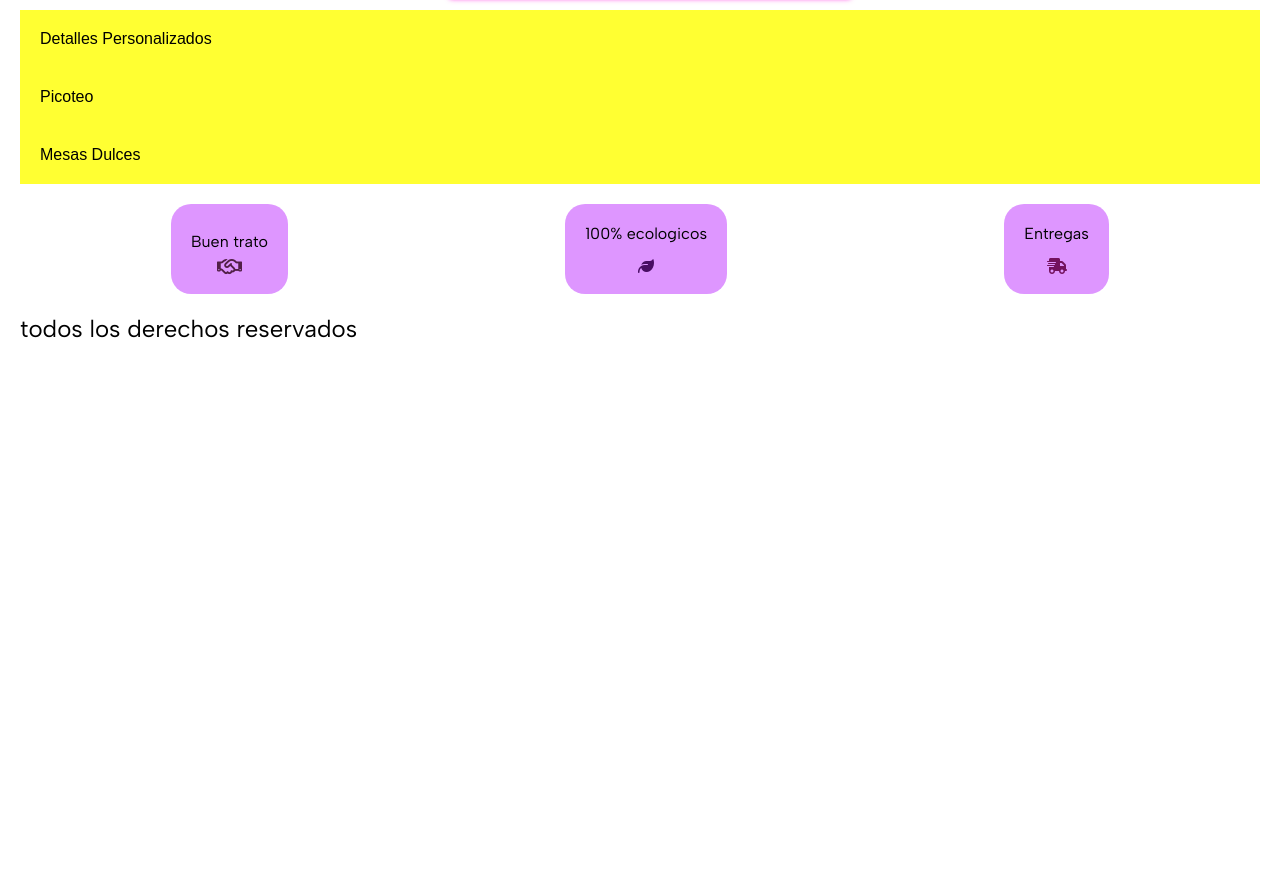
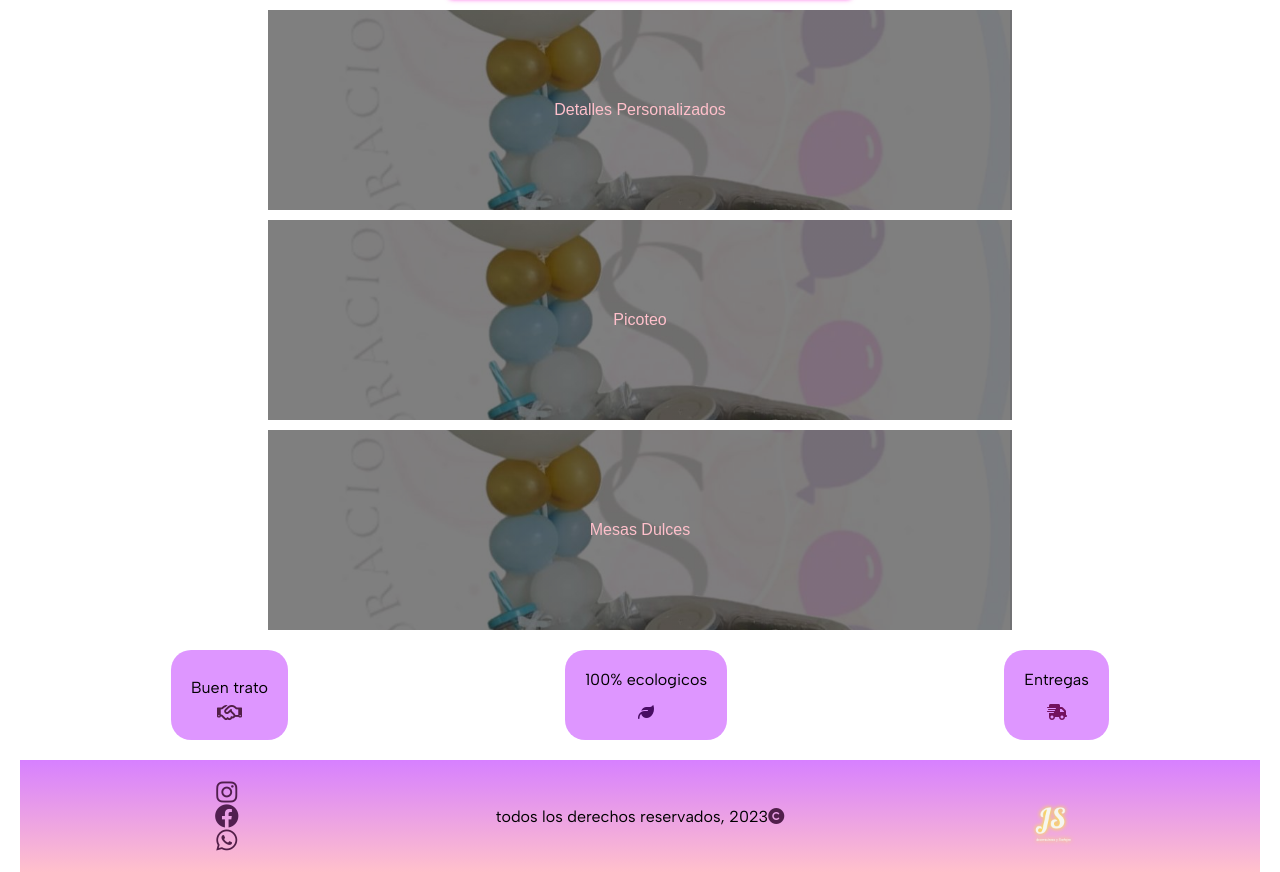
Before and after one commit to Jwruiz/agencia-festejos, a plain HTML site: page index.html in a window 1280 px wide. Shown: the part 1069-1941 px from the top of the page. Before the commit the page ends 1412 px from the top, so only its background shows below. Drawn offline with Linux system fonts and the light colour scheme.

Commit message:
incorporacion de footer, y estilos finales

```diff
--- a/css/accordeon.css
+++ b/css/accordeon.css
@@ -1,20 +1,59 @@
+.accordeon_contiener{
+  display: flex;
+  flex-direction: column;
+  align-items: center;
+  justify-content: center;
+  gap: 10px;
+
+}
 .accordeon{
   background-color: rgba(255, 255, 0, 0.802);
-  color: black;
+  color: pink;
   cursor: pointer;
   padding: 20px;
-  width: 100%;
+  width: 60%;
   border: none;
-  text-align: left;
+  /* text-align: left; */
   outline: none;
   font-size: 16px;
   transition: all 1s ease-in-out;
+  display: flex;
+  align-items: center;
+  justify-content: center;
+
 }
 .active, .accordeon:hover{
   background-color: rgba(174, 0, 255, 0.41);
   transition: 1s;
   color: white;
   transition: all 1s ease-in-out;
+}
+.acc1{
+  background-image: linear-gradient(to right, rgb(0 0 0 / .5), rgb(0 0 0 / .5)), url(../img/fd.jpeg);
+  height: 200px;
+  display: flex;
+  justify-content: center;
+  align-items: center;
+  background-size: cover;
+  background-position: center;
+}
+.acc2{
+  background-image: linear-gradient(to right, rgb(0 0 0 / .5), rgb(0 0 0 / .5)), url(../img/fd.jpeg);
+  height: 200px;
+  display: flex;
+  justify-content: center;
+  align-items: center;
+  background-size: cover;
+  background-position: center;
+}
+.acc3{
+  background-image: linear-gradient(to right, rgb(0 0 0 / .5), rgb(0 0 0 / .5)), url(../img/fd.jpeg);
+  height: 200px;
+  display: flex;
+  justify-content: center;
+  align-items: center;
+  background-size: cover;
+  background-position: center;
 }
 .panel {
   padding: 0px 20px;
@@ -42,6 +81,10 @@
   width: 100%;
   height: 300px;
 }
+/* .img_btn{
+  width: 100%;
+  height: 300px;
+}*/
 @media (max-width: 768px) {
   .grid_img{
   grid-template-columns: repeat(1, 1fr);
--- a/css/service.css
+++ b/css/service.css
@@ -1,8 +1,6 @@
 .pag_service{
     display: flex;
     justify-content: space-around;
-    /* border: solid 2px black; */
-/*     background-color: blue; */
     gap: 15px;
     padding: 20px;
 }
@@ -17,6 +15,7 @@
     flex-direction: column;
     justify-content: center;
     align-items: center;
+    text-align: center;
 
     gap: 15px;;
 }
--- a/index.html
+++ b/index.html
@@ -24,13 +24,13 @@
         </button>
         <ul class="nav-menu">
           <li class="nav-menu-item">
-            <a href="#" class="nav-menu-link nav-link">Eventos</a>
+            <a href="#" class="nav-menu-link nav-link">Desayunos</a>
           </li>
           <!--  <li class="nav-menu-item">
             <a href="#" class="nav-menu-link nav-link">Reserva</a>
           </li> -->
           <li class="nav-menu-item">
-            <a href="#" class="nav-menu-link nav-link">Regalos</a>
+            <a href="#" class="nav-menu-link nav-link">Servicios</a>
           </li>
           <li class="nav-menu-item">
             <a href="#" class="nav-menu-link nav-link nav-menu-link_active"
@@ -55,7 +55,8 @@
           <img src="" alt="" id="slide">
         </div>
       </section>
-      <button class="accordeon">Detalles Personalizados</button>
+      <div class="accordeon_contiener">
+      <button class="accordeon acc1">Detalles Personalizados</button>
       <div class="panel">
         <section class="grid_img">
           <div class="grid_pic">
@@ -84,7 +85,7 @@
         </div>
         </section>
       </div>
-      <button class="accordeon">Picoteo</button>
+      <button class="accordeon acc2">Picoteo</button>
       <div class="panel">
         <section class="grid_img">
           <div class="grid_pic">
@@ -112,7 +113,7 @@
           <img src="./img/fd.jpeg" alt="">
         </div>
       </div>
-      <button class="accordeon">Mesas Dulces</button>
+      <button class="accordeon acc3">Mesas Dulces</button>
       <div class="panel">
         <section class="grid_img">
           <div class="grid_pic">
@@ -140,6 +141,7 @@
             <img src="./img/fd.jpeg" alt="">
           </div>
       </div>
+    </div>
         <section class="pag_service">
           <div class="service_item">
             <p>Buen trato</p>
@@ -157,7 +159,17 @@
 
     </main>
     <footer>
-      <p>todos los derechos reservados</p>
+      <section class="footer_conteiner">
+        <ul class="foot_menu">
+          <li class="foot_link"><i class="fa-brands fa-instagram" style="color: #511f4d;"></i></li>
+          <li class="foot_link"><i class="fa-brands fa-facebook" style="color: #511f50;"></i></li>
+          <li class="foot_link"><i class="fa-brands fa-whatsapp" style="color: #511f48;"></i></li>
+        </ul>
+        <p class="foot_text">todos los derechos reservados, 2023  <i class="fa-solid fa-copyright" style="color: #511f4b;"></i></p>
+        <div class="foot_img">
+          <img  src="./img/JS-logos_transparent.png" alt="">
+        </div>
+      </section>
     </footer>
     <script src="./src/slider.js"></script>
     <script src="./src/main.js"></script>
--- a/styles.css
+++ b/styles.css
@@ -170,3 +170,32 @@ img{
     display: none;
   }
 }
+/*footer*/
+.footer_conteiner{
+  background-image: linear-gradient( rgba(174, 0, 255, 0.499), pink);
+  display: grid;
+  grid-template-columns: repeat(3,1fr);
+}
+.foot_menu{
+  list-style: none;
+  padding: 20px;
+}
+.foot_link{
+  display: flex;
+  align-items: center;
+  justify-content: center;
+  gap: 5px;
+}
+.foot_text{
+  display: flex;
+  font-size: 1rem;
+  align-items: center;
+  justify-content: center;
+  text-align: center;
+
+}
+.foot_img{
+  display: flex;
+  align-items: center;
+  justify-content: center;
+}
```
